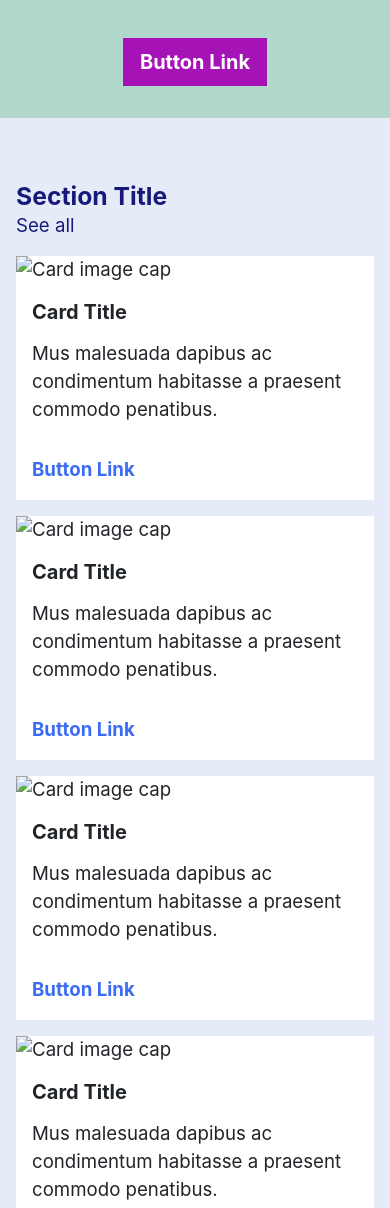
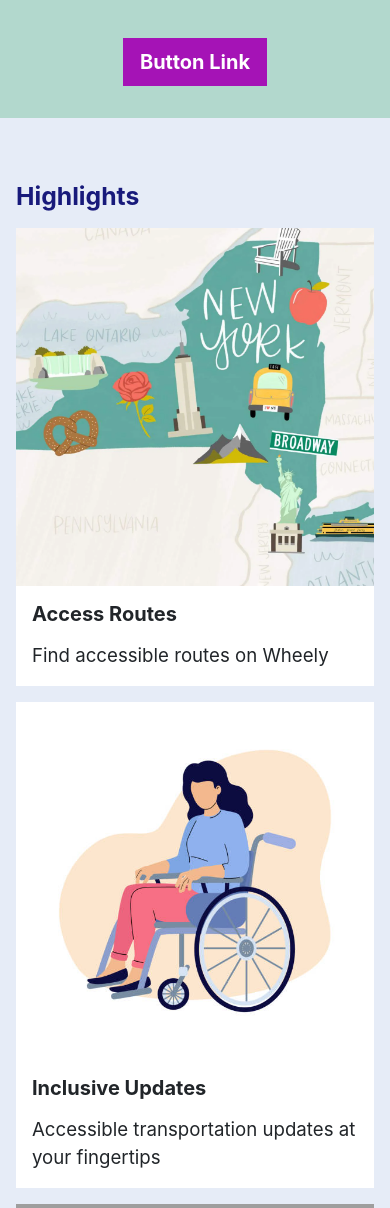
Before and after one commit to dpark714/Wheely2, a Django app: page / in a window 390 px wide. Shown: the part 442-1650 px from the top of the page. Run offline with Django 5.2, Linux system fonts and the light colour scheme; some libraries are stand-ins or nearby versions; some web fonts are replaced; grey boxes are pictures that could not be loaded.

Commit message:
Finished landing page highlights

```diff
--- a/main/templates/main/index.html
+++ b/main/templates/main/index.html
@@ -30,12 +30,7 @@
 
                 <div class="row align-items-baseline">
                     <div class="col-lg">
-                        <h2>Section Title</h2>
-                    </div>
-                    <!-- .col -->
-
-                    <div class="col-lg-auto">
-                        <a class="link text-reset" href="#">See all</a>
+                        <h2>Highlights</h2>
                     </div>
                     <!-- .col -->
 
@@ -48,15 +43,12 @@
 
                 <div class="col-md-6 col-lg-3">
                     <div class="card h-100 bg-white">
-                        <img class="card-img-top" src="https://via.placeholder.com/400x250" alt="Card image cap">
+                        <img class="card-img-top" src="../../static/img/map.webp" width="400px" height="250px"  alt="Card image cap">
                         <div class="card-body">
-                            <h2 class="card-title h5">Card Title</h2>
+                            <h2 class="card-title h5">Access Routes</h2>
                             <p class="card-text">
-                                Mus malesuada dapibus ac condimentum habitasse a praesent commodo penatibus.
+                                Find accessible routes on Wheely
                             </p>
-                        </div>
-                        <div class="card-footer">
-                            <a href="#" class="font-weight-bold text-secondary">Button Link</a>
                         </div>
                     </div>
                 </div>
@@ -64,15 +56,12 @@
 
                 <div class="col-md-6 col-lg-3">
                     <div class="card h-100 bg-white">
-                        <img class="card-img-top" src="https://via.placeholder.com/400x250" alt="Card image cap">
+                        <img class="card-img-top" src="../../static/img/wheelchair.jpeg" alt="Card image cap">
                         <div class="card-body">
-                            <h2 class="card-title h5">Card Title</h2>
+                            <h2 class="card-title h5">Inclusive Updates</h2>
                             <p class="card-text">
-                                Mus malesuada dapibus ac condimentum habitasse a praesent commodo penatibus.
+                                Accessible transportation updates at your fingertips
                             </p>
-                        </div>
-                        <div class="card-footer">
-                            <a href="#" class="font-weight-bold text-secondary">Button Link</a>
                         </div>
                     </div>
                 </div>
@@ -80,15 +69,12 @@
 
                 <div class="col-md-6 col-lg-3">
                     <div class="card h-100 bg-white">
-                        <img class="card-img-top" src="https://via.placeholder.com/400x250" alt="Card image cap">
+                        <img class="card-img-top" src="../../static/img/nyc.png" alt="Card image cap">
                         <div class="card-body">
-                            <h2 class="card-title h5">Card Title</h2>
+                            <h2 class="card-title h5">Step-Free Navigation</h2>
                             <p class="card-text">
-                                Mus malesuada dapibus ac condimentum habitasse a praesent commodo penatibus.
+                                Step-free subway navigation made simple
                             </p>
-                        </div>
-                        <div class="card-footer">
-                            <a href="#" class="font-weight-bold text-secondary">Button Link</a>
                         </div>
                     </div>
                 </div>
@@ -96,15 +82,12 @@
 
                 <div class="col-md-6 col-lg-3">
                     <div class="card h-100 bg-white">
-                        <img class="card-img-top" src="https://via.placeholder.com/400x250" alt="Card image cap">
+                        <img class="card-img-top" src="../../static/img/disability.webp" alt="Card image cap">
                         <div class="card-body">
-                            <h2 class="card-title h5">Card Title</h2>
+                            <h2 class="card-title h5">Effortless Boarding</h2>
                             <p class="card-text">
-                                Mus malesuada dapibus ac condimentum habitasse a praesent commodo penatibus.
+                                Effortless boarding for wheelchair users
                             </p>
-                        </div>
-                        <div class="card-footer">
-                            <a href="#" class="font-weight-bold text-secondary">Button Link</a>
                         </div>
                     </div>
                 </div>
@@ -117,38 +100,5 @@
         <!-- .container -->
 
     </section>
-
-    <section class="py-5">
-
-        <div class="container">
-
-            <div class="row">
-
-                <div class="col-lg mb-3 mb-lg-0">
-                    <h2 class="h1">Lorem ipsum dolor sit amet consectetur elit</h2>
-                    <a class="btn btn-lg btn-primary mt-2 d-none d-lg-inline-block" href="#" aria-hidden="true">Button Link</a>
-                </div>
-
-                <div class="col-lg">
-
-                    <p>
-                        Lorem ipsum dolor sit amet consectetur, adipisicing elit. Labore voluptas quod magni saepe. Expedita ab vitae quo, dolore modi nesciunt deserunt voluptatibus? Quidem ducimus est non quisquam exercitationem.
-                    </p>
-
-                    <p>
-                        Lorem ipsum dolor sit amet consectetur adipisicing elit. Error minima id quibusdam molestiae, et nisi nostrum exercitationem consectetur perferendis earum.
-                    </p>
-
-                    <a href="#" class="btn btn-lg btn-primary mt-2 d-lg-none">Button Link</a>
-                </div>
-                <!-- .col -->
-
-            </div>
-            <!-- .row -->
-
-        </div>
-        <!-- .container -->
-
-    </section>
 </main>
 {% endblock %}
--- a/main/urls.py
+++ b/main/urls.py
@@ -6,6 +6,7 @@ urlpatterns = [
     path('map/', map, name='map'),
     path('login/', login, name='login'),
     path('signup/', signup, name='signup'),
-    path('contact_us/', contact_us, name='contact_us'),
-    path('news_press/', news_press, name='news_press')
+    path('contact_us', contact_us, name='contact_us'),
+    path('news_press/', news_press, name='news_press'),
+    path('about_team/', about_team, name='about_team')
 ]
--- a/main/views.py
+++ b/main/views.py
@@ -17,7 +17,10 @@ def signup(request):
     return render(request, 'auth/signup.html')
 
 def contact_us(request):
-    return render(request, 'contact_us.html')
+    return render(request, 'request/contact_us.html')
 
 def news_press(request):
     return render(request, 'news_press.html')
+
+def about_team(request):
+    return render(request, 'about_team.html')
```
Also changed, not shown: main/static/img/disability.jpeg (added), main/static/img/disability.webp (added), main/static/img/map.jpeg (added), main/static/img/map.webp (added), main/static/img/wheelchair.jpeg (added), 2 other files.
